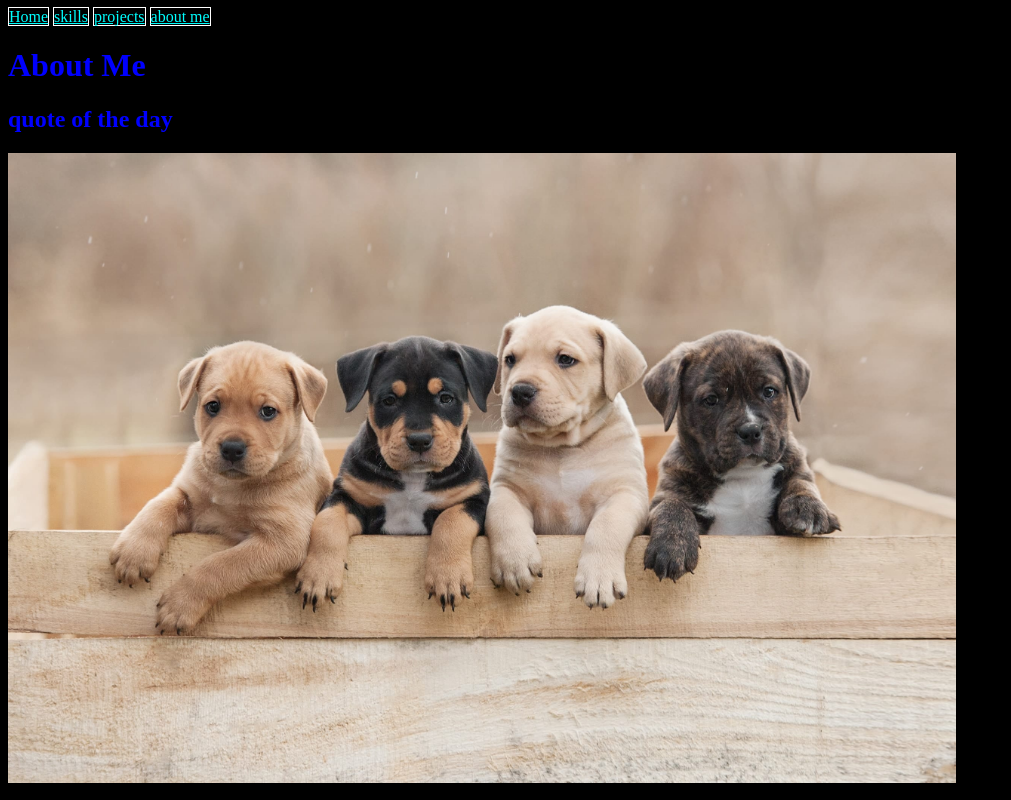
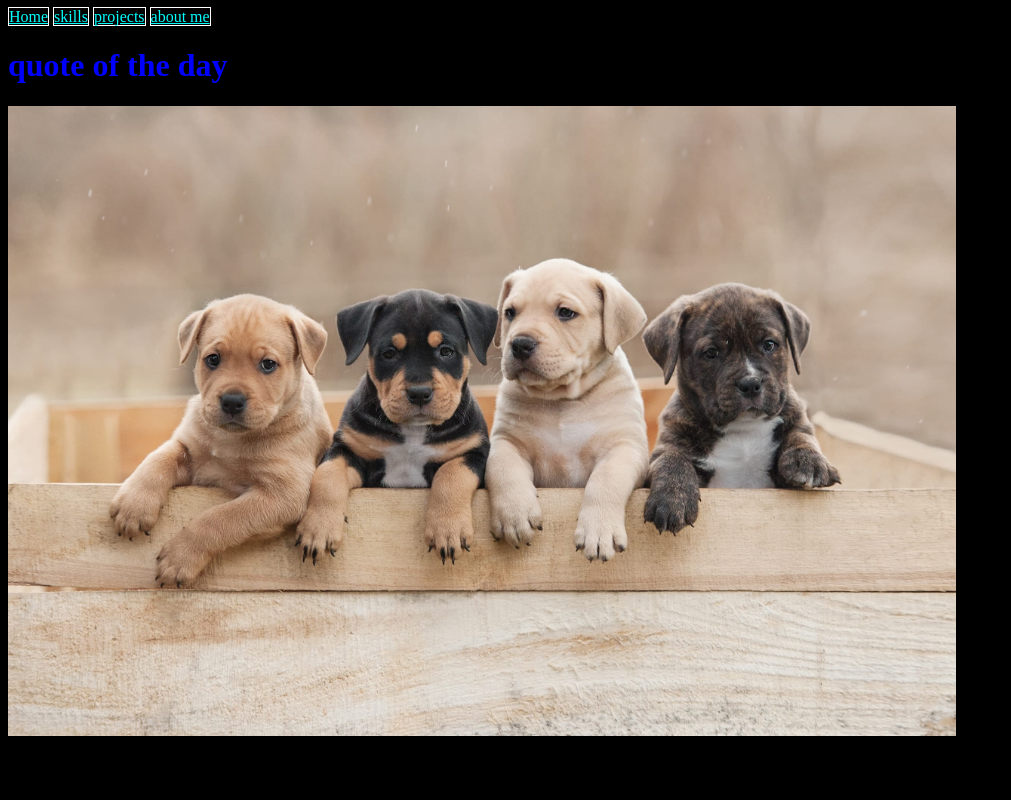
Before and after one commit to BusterBear1/finalproject, a plain HTML site: page index.html in a window 1280 px wide. Shown: the whole page, without its empty margins (0-1011 px from the left). Drawn offline with Linux system fonts and the light colour scheme; no server answers.

Commit message:
done maybe

```diff
--- a/index.html
+++ b/index.html
@@ -12,9 +12,8 @@
         </nav>
     </head>
     <body>
-        <h1>About Me</h1>
         <div>
-            <h2>quote of the day</h2>
+            <h1>quote of the day</h1>
             <div>
                 <h2 id="quote"> </h2>
             </div>
```
